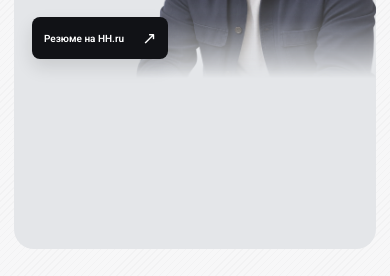
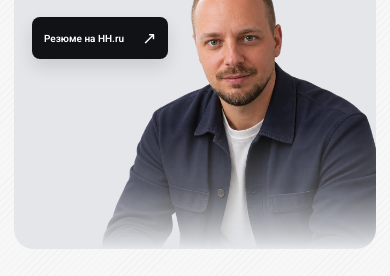
Before and after one commit to grachevandy-star/grachev-job, a plain HTML site: page jti1/index.html in a window 390 px wide. Shown: the part 273-549 px from the top of the page. Drawn offline with Linux system fonts and the light colour scheme.

Commit message:
Add files via upload

```diff
--- a/jti1/styles.css
+++ b/jti1/styles.css
@@ -1048,11 +1048,12 @@ body.modal-open {
     overflow: hidden;
   }
 
+  /* Mobile only: move the portrait up and let it reach the bottom of the card. */
   .portrait {
-    width: 72%;
-    height: 118%;
-    right: -2%;
-    bottom: 38%;
+    width: 84%;
+    height: 125%;
+    right: -5%;
+    bottom: 0;
     z-index: 1;
   }
 
@@ -1063,9 +1064,15 @@ body.modal-open {
     object-position: right bottom;
   }
 
+  /* Keep the text and resume button above the portrait if their areas overlap. */
   .hello {
     position: relative;
     z-index: 3;
+  }
+
+  .resume {
+    position: relative;
+    z-index: 4;
   }
 }
 
@@ -1076,9 +1083,9 @@ body.modal-open {
   }
 
   .portrait {
-    width: 72%;
-    height: 118%;
-    right: -3%;
-    bottom: 38%;
+    width: 84%;
+    height: 125%;
+    right: -5%;
+    bottom: 0;
   }
 }
```
